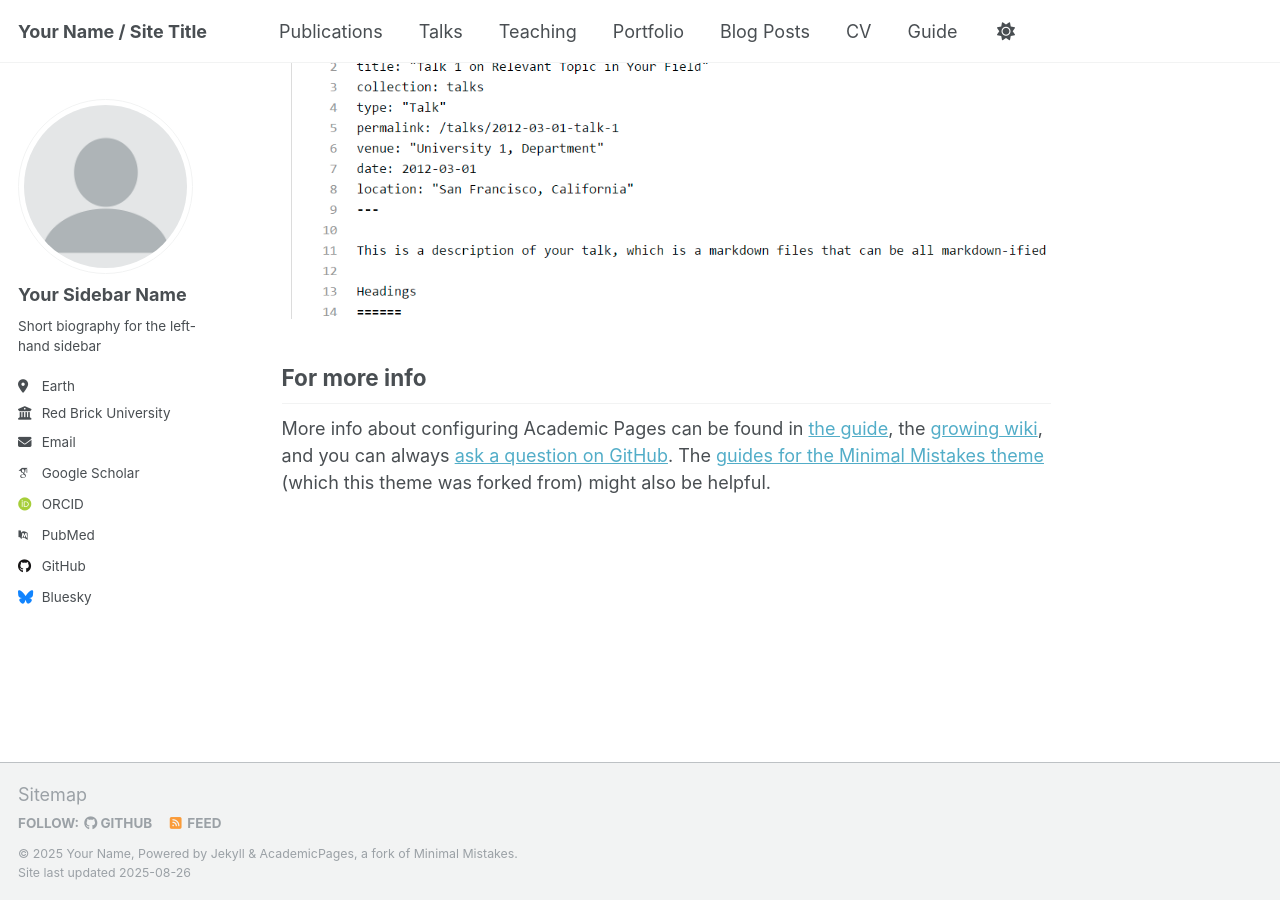
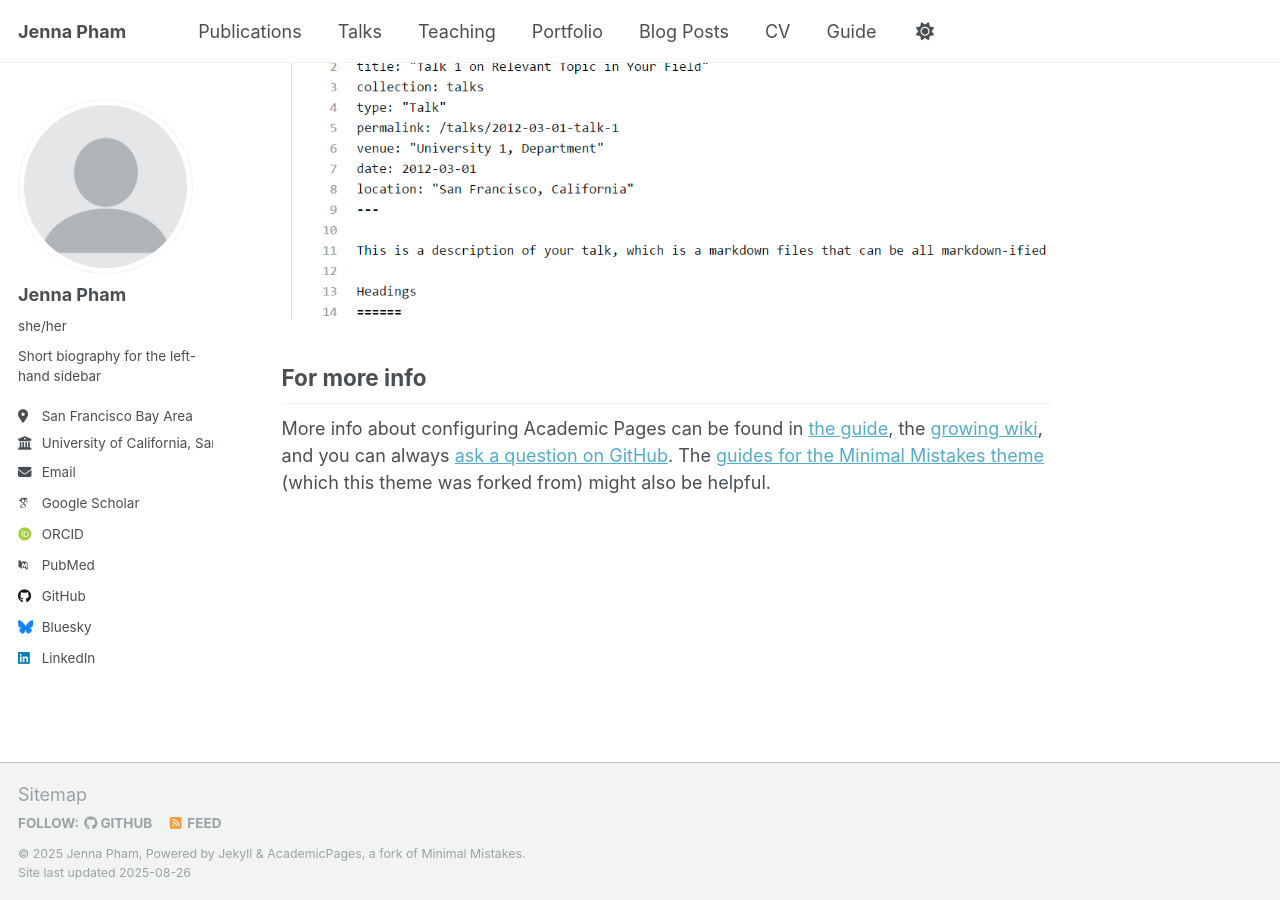
Before and after one commit to jennaphamu/jennaphamu.github.io, a Jekyll site: the page built from _pages/about.md, in a window 1280 px wide and 900 px high, scrolled down 2880 px. Built offline with Jekyll 4.4.1, drawn with Linux system fonts in a browser that asks for light colours; some web fonts are replaced; a script that is not in the unit is left out.

Commit message:
Update _config.yml

```diff
--- a/_config.yml
+++ b/_config.yml
@@ -9,9 +9,9 @@
 # Basic Site Settings
 locale                   : "en-US"
 site_theme               : "default"
-title                    : "Your Name / Site Title"
+title                    : "Jenna Pham"
 title_separator          : "-"
-name                     : &name "Your Name"
+name                     : &name "Jenna Pham"
 description              : &description "personal description"
 url                      : https://academicpages.github.io # the base hostname & protocol for your site e.g. "https://[your GitHub username].github.io" or if you already have some other page hosted on Github then use "https://[your GitHub username].github.io/[Your Repo Name]"
 baseurl                  : "" # the subpath of your site, e.g. "/blog"
@@ -23,13 +23,13 @@ repository               : "academicpages/academicpages.github.io"
 author:
   # Biographic information
   avatar           : "profile.png"
-  name             : "Your Sidebar Name"
-  pronouns         : # example: "she/her"
+  name             : "Jenna Pham"
+  pronouns         : "she/her"
   bio              : "Short biography for the left-hand sidebar"
-  location         : "Earth"
-  employer         : "Red Brick University"
+  location         : "San Francisco Bay Area"
+  employer         : "University of California, San Francisco"
   uri              : # URL
-  email            : "none@example.org"
+  email            : "Jennaphamu@gmail.com"
 
   # Academic websites
   academia         : # URL
@@ -62,7 +62,7 @@ author:
   keybase          : # Username
   instagram        : # Username
   lastfm           : # Username
-  linkedin         : # Username
+  linkedin         : Jennaup
   mastodon         : # URL
   medium           : # URL
   pinterest        : # Username
```
